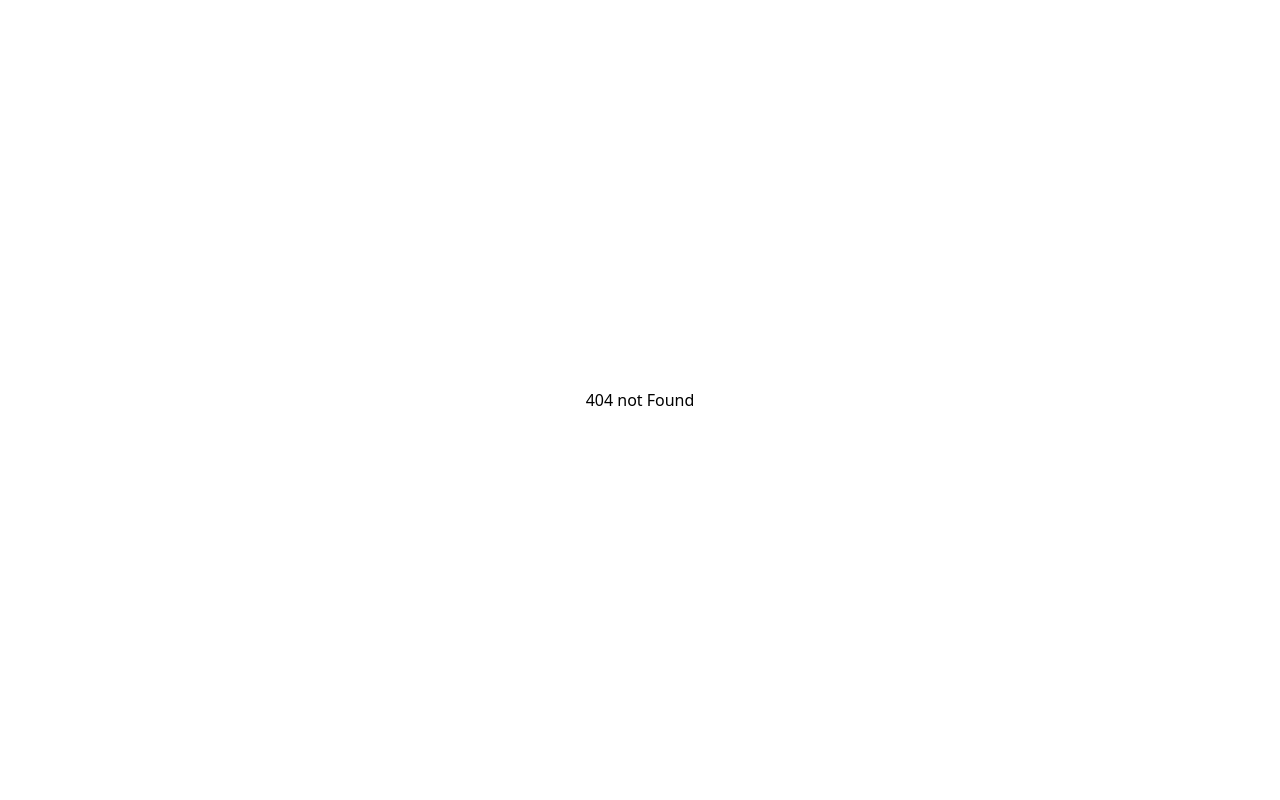
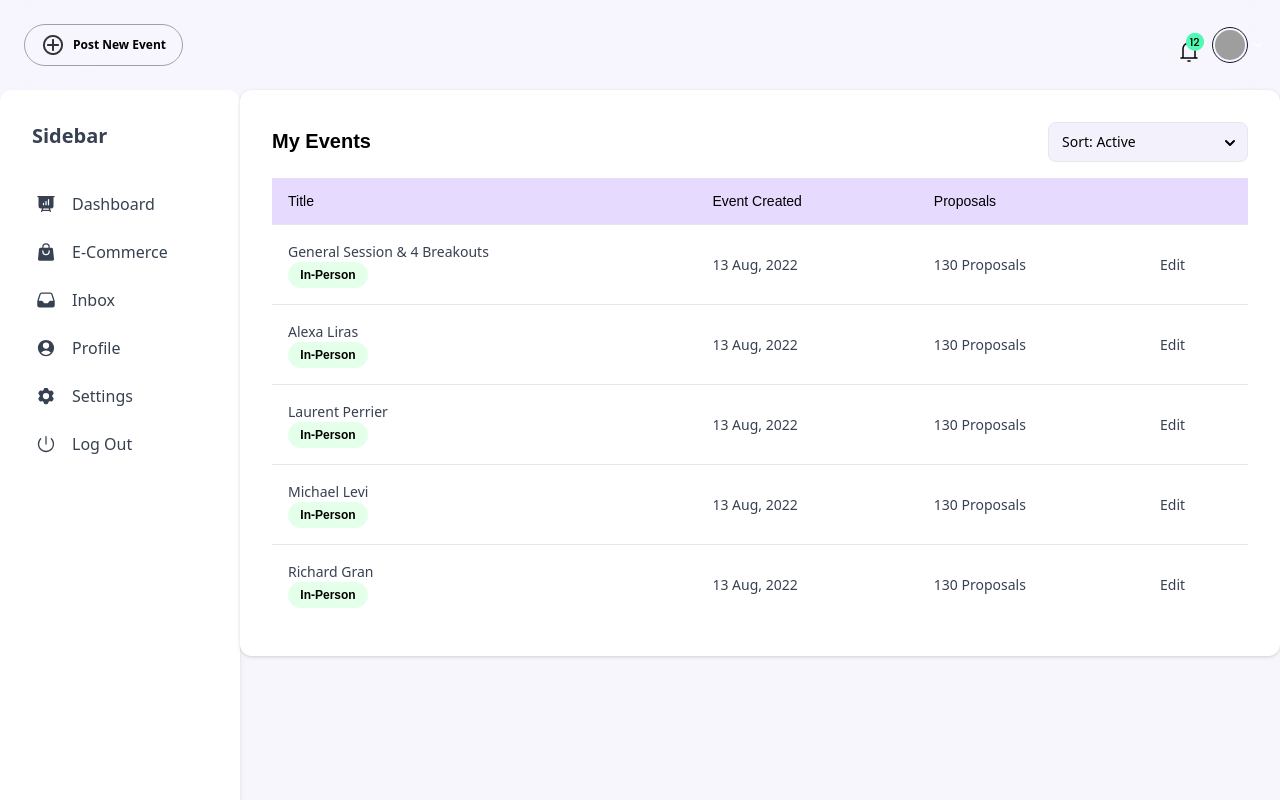
Before and after one commit to diduladishan/AV-Bids-Dashboard, a React (Create React App) app: page /12_events in a window 1280 px wide. Before the commit this address had no page. Built offline with nearby package versions, Linux system fonts and the light colour scheme; grey boxes are pictures that could not be loaded.

Commit message:
front end updated

```diff
--- a/src/pages/11_dashbord/index.tsx
+++ /dev/null
@@ -1,11 +0,0 @@
-import React from "react";
-import { Button } from "@material-tailwind/react";
-
-function index() {
-  return (
-    // <div>event_planner</div>
-    <div className="container mx-auto"></div>
-  );
-}
-
-export default index;
--- /dev/null
+++ b/src/pages/12_events/index.tsx
@@ -0,0 +1,132 @@
+import React from "react";
+import { Button } from "@material-tailwind/react";
+
+import { Card, Typography, Select, Option } from "@material-tailwind/react";
+
+const TABLE_HEAD = ["Title", "Event Created", "Proposals", ""];
+
+const TABLE_ROWS = [
+  {
+    name: "General Session & 4 Breakouts",
+    job: "13 Aug, 2022",
+    date: "130 Proposals",
+  },
+  {
+    name: "Alexa Liras",
+    job: "13 Aug, 2022",
+    date: "130 Proposals",
+  },
+  {
+    name: "Laurent Perrier",
+    job: "13 Aug, 2022",
+    date: "130 Proposals",
+  },
+  {
+    name: "Michael Levi",
+    job: "13 Aug, 2022",
+    date: "130 Proposals",
+  },
+  {
+    name: "Richard Gran",
+    job: "13 Aug, 2022",
+    date: "130 Proposals",
+  },
+];
+
+function index() {
+  return (
+    // <div>event_planner</div>
+    <div className="container mx-auto">
+      <section className="bg-[#fff] px-8 py-8 rounded-xl drop-shadow mb-6">
+        <div className="flex items-center justify-between mb-4 ">
+          <h2 className="text-[20px] font-semibold ">My Events</h2>
+          <div className="">
+            <Select label="Sort: Active" className="rounded-lg bg-[#F3F1FB]">
+              <Option>Date Posted</Option>
+              <Option>Expiring Soonest</Option>
+              <Option>Active</Option>
+            </Select>
+          </div>
+        </div>
+        <Card className="h-full w-full shadow-none rounded-full">
+          <table className="w-full min-w-max table-auto text-left ">
+            <thead>
+              <tr>
+                {TABLE_HEAD.map((head) => (
+                  <th
+                    key={head}
+                    className="border-b border-blue-gray-100 bg-blue-gray-50 p-4 bg-[#e7daff]"
+                  >
+                    <p className="font-medium leading-none text-black text-[14px]">
+                      {head}
+                    </p>
+                  </th>
+                ))}
+              </tr>
+            </thead>
+            <tbody>
+              {TABLE_ROWS.map(({ name, job, date }, index) => {
+                const isLast = index === TABLE_ROWS.length - 1;
+                const classes = isLast
+                  ? "p-4"
+                  : "p-4 border-b border-blue-gray-50";
+
+                return (
+                  <tr key={name}>
+                    <td className={classes}>
+                      <Typography
+                        variant="small"
+                        color="blue-gray"
+                        className="font-normal"
+                      >
+                        {name}
+                        <div>
+                          <div className="rounded-full w-20 py-1 bg-[#E4FFEA] font-poppins">
+                            <p className="text-black text-[#178751] text-center text-[12px] font-semibold">
+                              In-Person
+                            </p>
+                          </div>
+                        </div>
+                      </Typography>
+                    </td>
+                    <td className={classes}>
+                      <Typography
+                        variant="small"
+                        color="blue-gray"
+                        className="font-normal"
+                      >
+                        {job}
+                      </Typography>
+                    </td>
+                    <td className={classes}>
+                      <Typography
+                        variant="small"
+                        color="blue-gray"
+                        className="font-normal"
+                      >
+                        {date}
+                      </Typography>
+                    </td>
+                    <td className={classes}>
+                      <Typography
+                        as="a"
+                        href="#"
+                        variant="small"
+                        color="blue-gray"
+                        className="font-medium"
+                      >
+                        Edit
+                      </Typography>
+                    </td>
+                  </tr>
+                );
+              })}
+            </tbody>
+          </table>
+        </Card>
+      </section>
+    </div>
+  );
+}
+
+export default index;
--- a/src/pages/home/index.tsx
+++ b/src/pages/home/index.tsx
@@ -232,18 +232,69 @@ function index() {
       </section>
 
       <section className="bg-[#fff] px-8 py-8 rounded-xl drop-shadow mb-6">
-        <h2 className="text-[20px] font-semibold">Change Password</h2>
+        <h2 className="text-[20px] font-semibold mb-4">Change Password</h2>
 
         <div className="grid grid-cols-1 gap-4">
-          <div>01</div>
+          <div>
+            <p className="mb-2">Current password</p>
+            <div className="w-72">
+              <Input
+                type="password"
+                label="Password"
+                crossOrigin=""
+                className=" bg-[#f0edfb]"
+              />
+            </div>
+          </div>
 
-          <div>02</div>
-          <div>03</div>
+          <div>
+            <p className="mb-2">New Password</p>
+            <div className="w-72">
+              <Input
+                type="password"
+                label="Password"
+                crossOrigin=""
+                className=" bg-[#f0edfb]"
+              />
+            </div>
+          </div>
+          <div>
+            {" "}
+            <p className="mb-2">Confirm New Password</p>
+            <div className="w-72">
+              <Input
+                type="password"
+                label="Password"
+                crossOrigin=""
+                className=" bg-[#f0edfb]"
+              />
+            </div>
+          </div>
+        </div>
+
+        <div className="flex items-center justify-between mt-4">
+          <Button
+            variant="filled"
+            color="indigo"
+            size="sm"
+            className="rounded-md w-30 py-3 mt-4 px-6 bg-primary font-poppins rounded-full"
+          >
+            <span className="text-white">Delete Account</span>
+          </Button>
+
+          <Button
+            variant="filled"
+            color="indigo"
+            size="sm"
+            className="rounded-md w-30 py-3 mt-4 px-6 bg-primary font-poppins rounded-full"
+          >
+            <span className="text-white">Submit</span>
+          </Button>
         </div>
       </section>
 
-      <Link to="/11_dashbord">
-        <div></div>
+      <Link to="/12_events">
+        <div>12_events</div>
       </Link>
     </div>
   );
--- a/src/router/index.tsx
+++ b/src/router/index.tsx
@@ -16,9 +16,9 @@ function Router() {
       routes: [{ element: lazy(() => import("../pages/home")) }],
     },
     {
-      path: "/11_dashbord",
+      path: "/12_events",
       layout: HomeLayout,
-      routes: [{ element: lazy(() => import("../pages/11_dashbord")) }],
+      routes: [{ element: lazy(() => import("../pages/12_events")) }],
     },
 
     { path: "*", element: lazy(() => import("./404")) },
```
